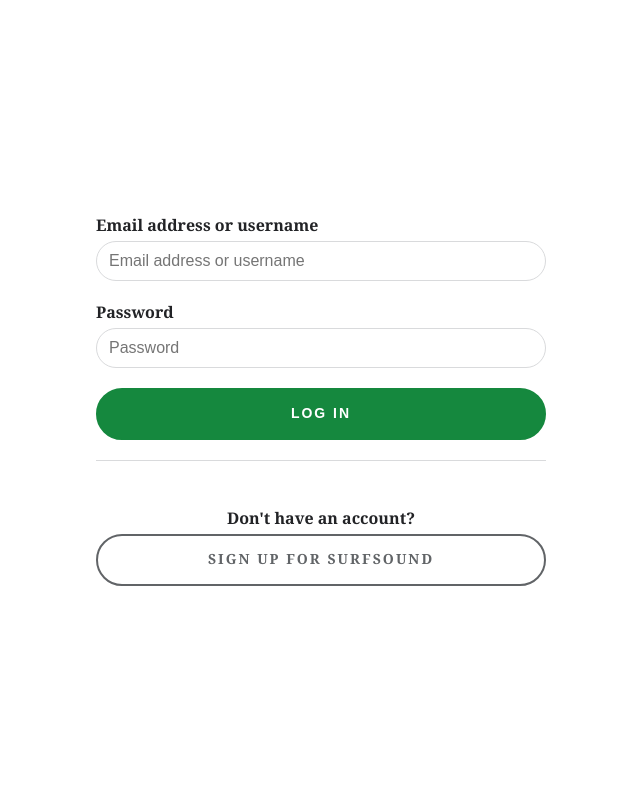
After one commit to Timofey-arch/surf_sound, a Django app: page /login/ in a window 1280 px wide. The commit adds this page. Shown: the whole page, without its empty margins (319-959 px from the left). Run offline with Django 4.2, Linux system fonts and the light colour scheme.

Commit message:
completed signup, login, logout

```diff
--- a/music/main/models.py
+++ b/music/main/models.py
@@ -1,8 +1,7 @@
-from django.contrib.auth.models import AbstractUser
 from django.db import models
 
 
-class PlaylistUser(models.Model):
+class playlist_user(models.Model):
     username = models.CharField(max_length=200)
 
     def __str__(self):
@@ -10,7 +9,7 @@
 
 
 class playlist_song(models.Model):
-    user = models.ForeignKey(PlaylistUser, on_delete=models.CASCADE)
+    user = models.ForeignKey(playlist_user, on_delete=models.CASCADE)
     song_title = models.CharField(max_length=200)
     song_youtube_id =  models.CharField(max_length=20)
     song_albumsrc = models.CharField(max_length=255)
--- a/music/main/urls.py
+++ b/music/main/urls.py
@@ -1,11 +1,12 @@
 from django.urls import path, include
-
 from . import views
+from django.conf.urls.static import static
+from django.conf import settings
 
 
 urlpatterns = [
     path("", views.index, name="index"),
-    # path("register/", views.RegisterUser.as_view(), name="register")
-    # path("", include("django.contrib.auth.urls"))
     path("signup/", views.signup, name="signup"),
+    path("login/", views.login_auth, name="login_auth"),
+    path("logout/", views.logout_auth, name="logout_auth"),
 ]
--- a/music/main/views.py
+++ b/music/main/views.py
@@ -4,11 +4,15 @@
 from django.shortcuts import redirect, render
 from django.urls import reverse_lazy
 from django.views.generic import CreateView
-from .models import PlaylistUser
+from .models import playlist_user
 
 
 def index(request):
-    return HttpResponse("It is SurfSound, YO")
+    if request.user.is_anonymous:
+        return redirect('/login')
+    if request.method == 'POST':
+        pass
+    return render(request, 'index.html')
 
 
 def signup(request):
@@ -28,9 +32,31 @@
             context['email'] = False
             return render(request,'signup.html',context)
 
-        PlaylistUser.objects.create(username=username)
-        new_user = User.objects.create_user(username, email, password)
+        playlist_user.objects.create(username=username)
+        new_user = User.objects.create_user(username,email,password)
         new_user.save()
         login(request,new_user)
         return redirect('/')
     return render(request,'signup.html',context)
+
+
+def login_auth(request):
+    if not request.user.is_anonymous:
+        return redirect('/')
+    if request.method == 'POST':
+        username = request.POST.get('username')
+        password = request.POST.get('password')
+        user = authenticate(username=username, password=password)
+        if user is not None:
+            login(request, user)
+            return redirect('/')
+        else:
+            context = {'case':False}
+            return render(request, 'login.html', context)
+    context = {'case':True}
+    return render(request, 'login.html', context)
+
+
+def logout_auth(request):
+    logout(request)
+    return redirect('/login')
--- a/music/music/settings.py
+++ b/music/music/settings.py
@@ -10,6 +10,7 @@
 https://docs.djangoproject.com/en/4.1/ref/settings/
 """
 
+import os
 from pathlib import Path
 
 # Build paths inside the project like this: BASE_DIR / 'subdir'.
@@ -119,6 +120,11 @@
 
 STATIC_URL = 'static/'
 
+STATICFILES_DIRS = [
+    os.path.join(BASE_DIR, "static"),
+    '/var/www/static/',
+]
+
 # Default primary key field type
 # https://docs.djangoproject.com/en/4.1/ref/settings/#default-auto-field
 
--- /dev/null
+++ b/music/static/form.css
@@ -0,0 +1,125 @@
+html, body {
+  margin: 0;
+  padding: 0;
+  font-family: Georgia;
+  color: #222326;
+  font-weight: 400;
+}
+
+body {
+  height: 100vh;
+  display: flex;
+  flex-direction: column;
+  font-family: Georgia;
+}
+
+.signup_header {
+  height: 10vw;
+  min-height: 60px;
+  max-height: 108px;
+  display: flex;
+  flex-direction: column;
+  justify-content: center;
+  align-items: center;
+
+  border-bottom: 1px solid #d9dadc;
+}
+
+.signup_body, .login_form {
+  background: white;
+  height: 100%;
+  display: flex;
+  flex-direction: column;
+  justify-content: center;
+  text-align: left;
+}
+
+.login_form {
+  margin: 0 auto;
+  max-width: 450px;
+  width:90%;
+}
+
+.label {
+  display: inline-block;
+  margin-bottom: 5px;
+  font-weight: 700;
+}
+
+input {
+  display: block;
+  font-size: 16px;
+  line-height: 1;
+  color: #222326;
+  height: 40px;
+  padding: 0 12px;
+  background-color: #fff;
+  background-image: none;
+  border: 1px solid #d9dadc;
+  border-radius: 30px;
+  margin-bottom: 20px;
+}
+
+input:focus {
+  border-color: #919496;
+  transition: border-color 0.15s ease-in-out;
+}
+
+.btn {
+  font-size: 14px;
+  line-height: 1;
+  text-transform: uppercase;
+  letter-spacing: 2px;
+  font-weight: 700;
+  border: 0px;
+  display: block;
+  padding: 16px 14px 18px;
+  outline: none;
+  border-radius: 30px;
+  transition: 0.25s;
+  cursor: pointer;
+}
+
+.btn:hover {
+  transition: 0.25s;
+}
+
+.btn_log_in {
+  background: #15883e;
+  color: white;
+  border: 2px solid #15883e;
+}
+.btn_log_in:hover {
+  background: #1db954;
+  border: 2px solid #1db954;
+}
+
+.btn_sign_up {
+  text-align: center;
+  background: white;
+  color: #616467;
+  border: 2px solid #616467;
+  text-decoration: none;
+}
+
+.btn_sign_up:hover {
+  background: #616467;
+  color: white;
+}
+
+.center-align {
+  text-align: center;
+}
+
+.divider {
+    height: 1px;
+    margin-top: 20px;
+    margin-bottom: 30px;
+    background: #d9dadc;
+}
+
+
+.signup-title {
+    font-size: 28px;
+    margin-bottom: 30px;
+}
--- /dev/null
+++ b/music/templates/login.html
@@ -0,0 +1,39 @@
+{% load static %}
+<html lang="en">
+
+<head>
+	<meta charset="UTF-8">
+	<meta name="viewport" content="width=device-width, initial-scale=1.0">
+    {% block css %}
+        <link rel="stylesheet" href="{% static "form.css" %}">
+    {% endblock %}
+	<title>Surfsound</title>
+</head>
+
+<body>
+    <div class="signup_body">
+        <form class="login_form" method='POST' enctype="multipart/form-data">
+            {% csrf_token %}
+            <label for="login-username" class="label">
+                Email address or username
+            </label>
+
+            <input type="text" class="form_input" pattern="[A-Za-z0-9.@_-e]+" name="username" placeholder="Email address or username" required>
+            <label for="login-username" class="label">
+                Password
+            </label>
+            <input type="password" class="form_input" name="password" placeholder="Password" required>
+            {% if not case %}
+            <span style="color:#f79862;
+                            padding-bottom:20px;
+                            text-align:center;">Username or password invalid</span>
+            {% endif %}
+            <button class='btn btn_log_in' type="submit">Log in</button>
+            <div class="divider"></div>
+            <p class='label center-align'>Don't have an account?</p>
+        <a class='btn btn_sign_up' href="/signup">Sign Up for surfsound</a>
+        </form>
+    </div>
+</body>
+
+</html>
```
Also changed, not shown: music/templates/index.html (added, +12 -0 lines), music/templates/signup.html (+4 -9 lines), music/db.sqlite3, music/main/migrations/0003_rename_playlistuser_playlist_user.py (added).
